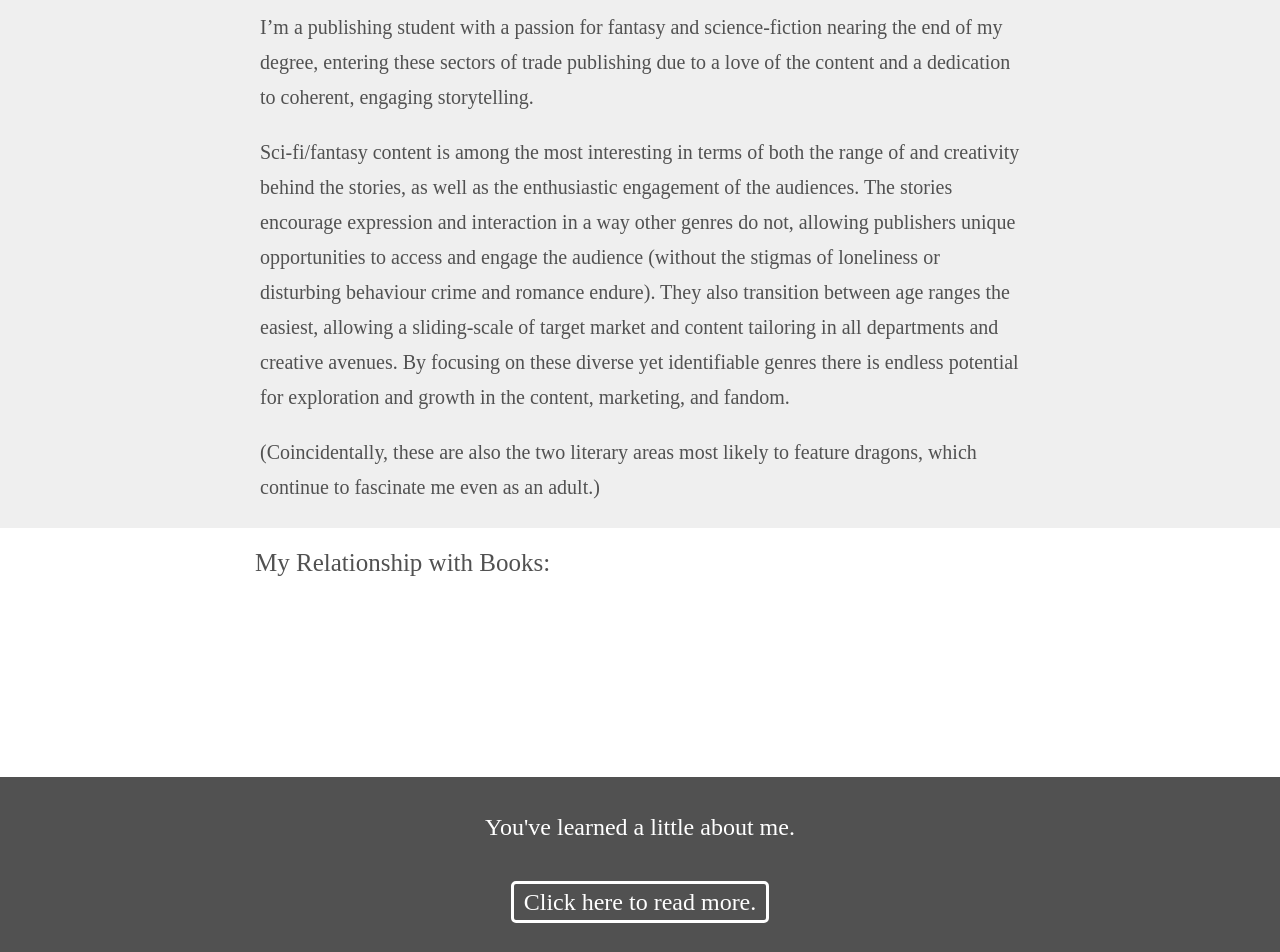
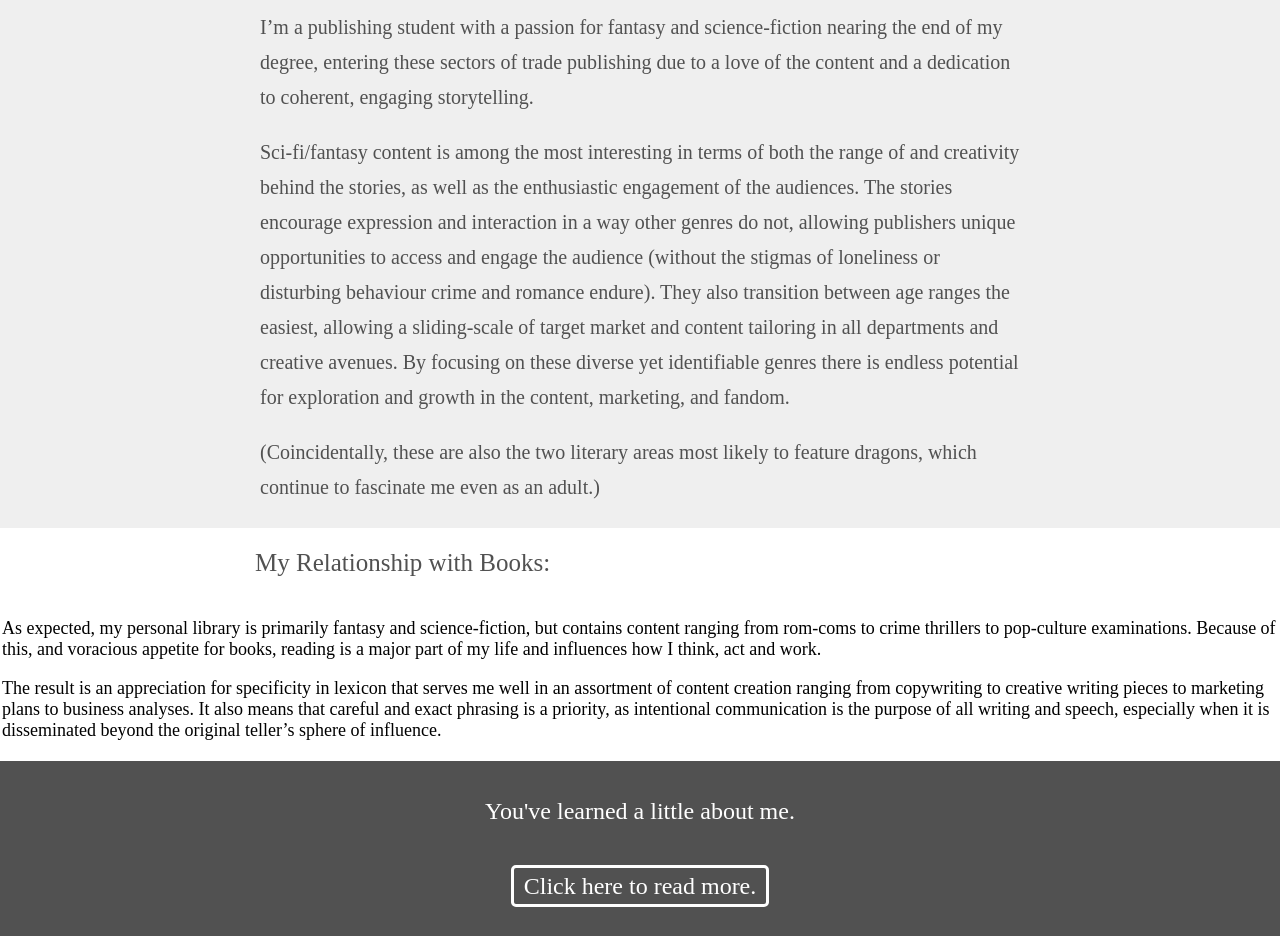
Before and after one commit to DragonLibrary/BookBlog, a Jekyll site: the page aboutme/index.html, which Jekyll copies as it is, in a window 1280 px wide. Shown: the part 622-1574 px from the top of the page. Built offline with Jekyll 4.4.1, drawn with Linux system fonts in a browser that asks for light colours.

```diff
--- a/aboutme/css/styles.css
+++ b/aboutme/css/styles.css
@@ -115,10 +115,10 @@
 }
 
 .info_text {
-	color: white;
-	font-size: 20px;
+	color: black;
+	font-size: 18px;
 	text-align: left;
-	margin: auto;
+	margin: 0px auto 0px auto;
 	padding: 2px;
 }
 
```
